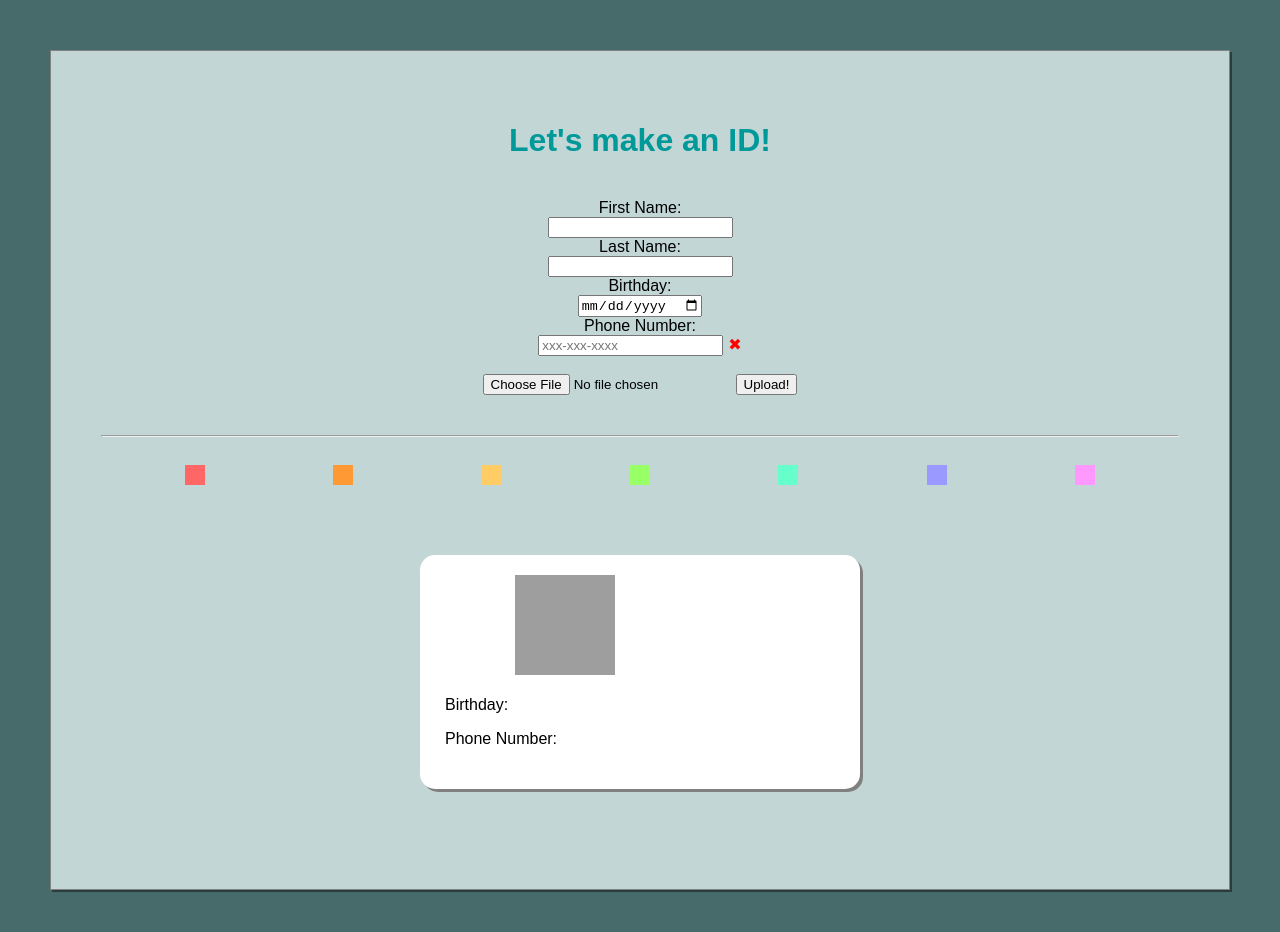
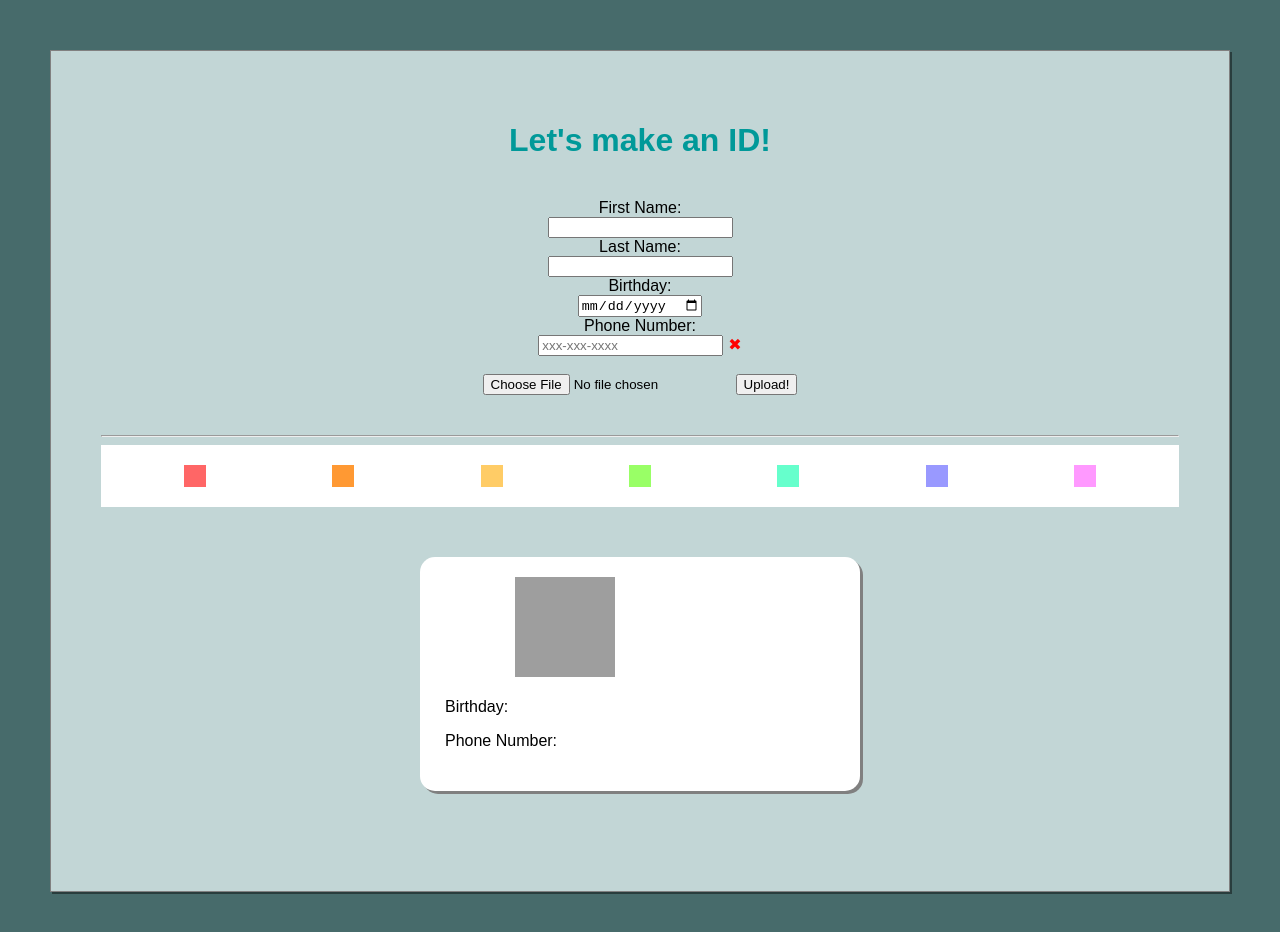
Before and after one commit to Alive-Nicole/id-maker, a React (Create React App) app: page / in a window 1280 px wide. Shown: the top 932 px of the page. Built offline with nearby package versions, Linux system fonts and the light colour scheme; grey boxes are pictures that could not be loaded.

Commit message:
figured it out with the ReactHoverObserver, but the code seems like a lot. Trying to find a more DRY method

```diff
--- a/src/components/Colors.js
+++ b/src/components/Colors.js
@@ -4,18 +4,83 @@ import '../styling/Colors.css';
 //testing and learning how to use ReactHoverObserver
 
 class Colors extends React.Component {
-    // state = {
+    //trying to figure out a more DRY method for this color change
 
-    // }
+    //hover events for the red-ish color
+    renderRedColor(e){
 
-    //methods are being called without being hovered over
-    //https://www.npmjs.com/package/react-hover-observer
-    renderColor(){
-        console.log("Color is being rendered");
+        document.getElementById("div-card-container").style.backgroundColor = "#ff6666"
     }
 
-    unrenderColor(){
-        console.log("Color is no longer rendered");
+    unrenderRedColor(e){
+
+        document.getElementById("div-card-container").style.backgroundColor = "white"
+    }
+
+    //hover events for the orange-ish color
+    renderOrangeColor(e){
+
+        document.getElementById("div-card-container").style.backgroundColor = "#ff9933"
+    }
+
+    unrenderOrangeColor(e){
+
+        document.getElementById("div-card-container").style.backgroundColor = "white"
+    }
+
+    //hover events for the yellow-ish color
+    renderYellowColor(e){
+
+        document.getElementById("div-card-container").style.backgroundColor = "#ffcc66"
+    }
+
+    unrenderYellowColor(e){
+
+        document.getElementById("div-card-container").style.backgroundColor = "white"
+    }
+
+    //hover events for the green-ish color
+    renderGreenColor(e){
+
+        document.getElementById("div-card-container").style.backgroundColor = "#99ff66"
+    }
+
+    unrenderGreenColor(e){
+
+        document.getElementById("div-card-container").style.backgroundColor = "white"
+    }
+
+    //hover events for the blue-ish color
+    renderBlueColor(e){
+
+        document.getElementById("div-card-container").style.backgroundColor = "#66ffcc"
+    }
+
+    unrenderBlueColor(e){
+
+        document.getElementById("div-card-container").style.backgroundColor = "white"
+    }
+
+    //hover events for the indigo-ish color
+    renderIndigoColor(e){
+
+        document.getElementById("div-card-container").style.backgroundColor = "#9999ff"
+    }
+
+    unrenderIndigoColor(e){
+
+        document.getElementById("div-card-container").style.backgroundColor = "white"
+    }
+
+    //hover events for the violet-ish color
+    renderVioletColor(e){
+
+        document.getElementById("div-card-container").style.backgroundColor = "#ff99ff"
+    }
+
+    unrenderVioletColor(e){
+
+        document.getElementById("div-card-container").style.backgroundColor = "white"
     }
 
     render(){
@@ -23,13 +88,19 @@ class Colors extends React.Component {
             <div>
                     <div id="div-colors-container">
                         <div id="_ff6666"
-                            onMouseEnter={this.renderColor()} onMouseLeave={this.renderColor()}></div>
-                        <div id="_ff9933" width="15" height="15"></div>
-                        <div id="_ffcc66" width="15" height="15"></div>
-                        <div id="_99ff66" width="15" height="15"></div>
-                        <div id="_66ffcc" width="15" height="15"></div>
-                        <div id="_9999ff" width="15" height="15"></div>
-                        <div id="_ff99ff" width="15" height="15"></div>
+                            onMouseEnter={this.renderRedColor} onMouseLeave={this.unrenderRedColor}></div>
+                        <div id="_ff9933"
+                            onMouseEnter={this.renderOrangeColor} onMouseLeave={this.unrenderOrangeColor}></div>
+                        <div id="_ffcc66"
+                            onMouseEnter={this.renderYellowColor} onMouseLeave={this.unrenderYellowColor}></div>
+                        <div id="_99ff66"
+                            onMouseEnter={this.renderGreenColor} onMouseLeave={this.unrenderGreenColor}></div>
+                        <div id="_66ffcc"
+                            onMouseEnter={this.renderBlueColor} onMouseLeave={this.unrenderBlueColor}></div>
+                        <div id="_9999ff"
+                            onMouseEnter={this.renderIndigoColor} onMouseLeave={this.unrenderIndigoColor}></div>
+                        <div id="_ff99ff"
+                            onMouseEnter={this.renderVioletColor} onMouseLeave={this.unrenderVioletColor}></div>
                     </div>
 
 
@@ -39,23 +110,3 @@ class Colors extends React.Component {
 }
 
 export default Colors;
-
-
-// const Colors = ({ isHovering = false }) => {
-//     return(
-//     <div id="div-colors-container">
-//         <div id="_ff6666"
-//             className="example_child"></div>
-//         <div id="_ff9933" ></div>
-//         <div id="_ffcc66" ></div>
-//         <div id="_99ff66" ></div>
-//         <div id="_66ffcc" ></div>
-//         <div id="_9999ff" ></div>
-//         <div id="_ff99ff" ></div>
-//     </div>
-//     );
-
-
-// }
-
-// export default Colors;
--- a/src/components/Form.js
+++ b/src/components/Form.js
@@ -2,6 +2,7 @@ import React from 'react';
 import Card from './Card';
 import Colors from './Colors';
 // import ReactHoverObserver from 'react-hover-observer';
+// import Red from './colors/Red/Red';
 import '../styling/Form.css';
 
 class Form extends React.Component {
@@ -71,15 +72,11 @@ class Form extends React.Component {
                 </form>
 
                 <hr />
-                {/* <ReactHoverObserver {...{
-                    onMouseOver: ({ e, setIsHovering, unsetIsHovering }) => {
 
-                    }
-                }}>
-                    <Colors {...this.state}/>
-                </ReactHoverObserver> */}
+                    <Colors />
 
-                <Colors />
+
+
                 <Card fname={this.state.fname} lname={this.state.lname} bday={this.state.bday} number={this.state.number}/>
             </div>
 
--- a/src/styling/Colors.css
+++ b/src/styling/Colors.css
@@ -4,6 +4,7 @@
     align-items: center;
     flex-direction: row;
     justify-content: space-around;
+    background-color: white;
 }
 
 #_ff6666,
@@ -13,41 +14,54 @@
 #_66ffcc,
 #_9999ff,
 #_ff99ff {
-    width: 20px;
-    height: 20px;
+    width: 18px;
+    height: 18px;
+}
+
+#_ff6666:hover ,
+#_ff9933:hover ,
+#_ffcc66:hover ,
+#_99ff66:hover ,
+#_66ffcc:hover ,
+#_9999ff:hover ,
+#_ff99ff:hover {
+    border: 2px solid white;
+}
+
+
+#_ff6666 {
+    background-color: #ff6666;
+    border: 2px solid #ff6666;
 }
 
 
 
-
-#_ff6666 {
-    background-color: #ff6666;
-}
-
 #_ff9933 {
     background-color: #ff9933;
+    border: 2px solid #ff9933;
 }
 
 #_ffcc66 {
     background-color: #ffcc66;
+    border: 2px solid #ffcc66;
 }
 
 #_99ff66 {
     background-color: #99ff66;
+    border: 2px solid #99ff66;
 }
 
 #_66ffcc {
     background-color: #66ffcc;
+    border: 2px solid #66ffcc;
 }
 
 #_9999ff {
     background-color: #9999ff;
+    border: 2px solid #9999ff;
 }
 
 #_ff99ff {
     background-color: #ff99ff;
+    border: 2px solid #ff99ff;
 }
-
-.example_child {
-    border: 2px solid white;
-}
```
